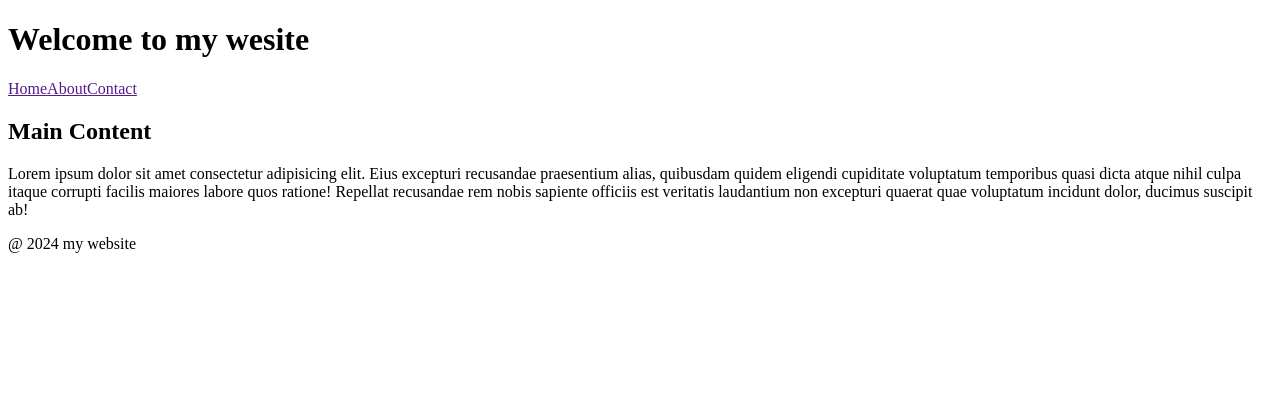
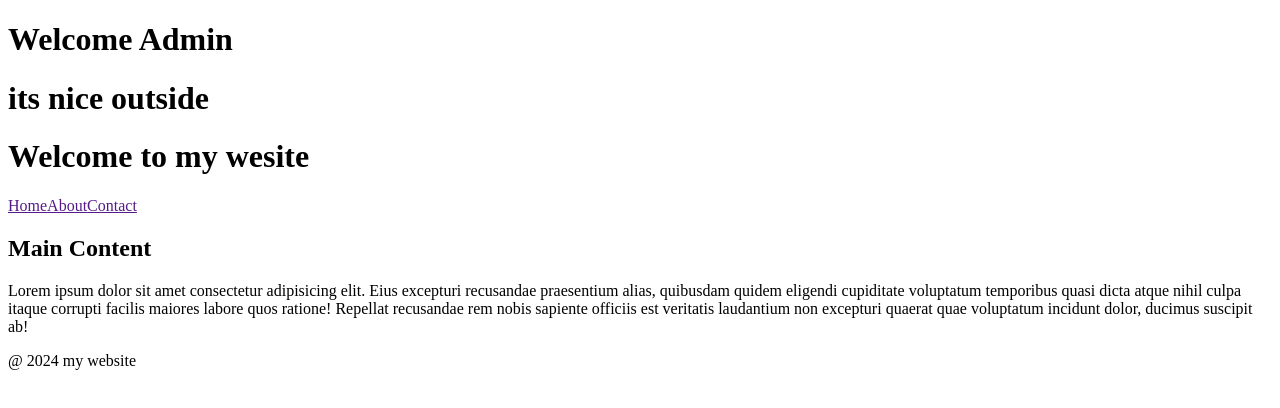
Before and after one commit to kavaskar786/code_practices, a React (Vite) app in the folder react_prac/react_huxn/: page / in a window 1280 px wide. Shown: the top 408 px of the page. Built offline with nearby package versions, Linux system fonts and the light colour scheme.

Commit message:
added few more changes

```diff
--- a/react_prac/react_huxn/src/App.jsx
+++ b/react_prac/react_huxn/src/App.jsx
@@ -5,12 +5,24 @@
 import Footer from "./components/Footer";
 import Header from "./components/Header";
 import Main from "./components/main";
+import Satus from "./components/Satus";
+import Weather from "./components/Weather";
 
 // export default App;
+
+// const Cold = () => {
+//   return (
+//     <div>
+//       <h1>its cold outside</h1>
+//     </div>
+//   );
+// };
 
 function App() {
   return (
     <div>
+      <Satus isLoggedIn={true} isAdmin />
+      <Weather temperature={23} />
       <Header />
       <Main />
       <Footer />
--- /dev/null
+++ b/react_prac/react_huxn/src/components/Satus.jsx
@@ -0,0 +1,10 @@
+const Satus = ({ isAdmin, isLoggedIn }) => {
+  return (
+    <div>
+      {isAdmin && isLoggedIn && <h1> Welcome Admin</h1>}
+      {!isAdmin && isLoggedIn && <h1> Welcome User</h1>}
+      {console.log(isAdmin, isLoggedIn)}
+    </div>
+  );
+};
+export default Satus;
--- /dev/null
+++ b/react_prac/react_huxn/src/components/Weather.jsx
@@ -0,0 +1,13 @@
+const Cold = () => <h1>its cold outside</h1>;
+const Nice = () => <h1>its nice outside</h1>;
+const Hot = () => <h1>its nice outside</h1>;
+const Weather = ({ temperature }) => {
+  if (temperature < 15) {
+    return Cold();
+  } else if (temperature <= 15 && temperature <= 25) {
+    return Nice();
+  } else {
+    return Hot();
+  }
+};
+export default Weather;
```
